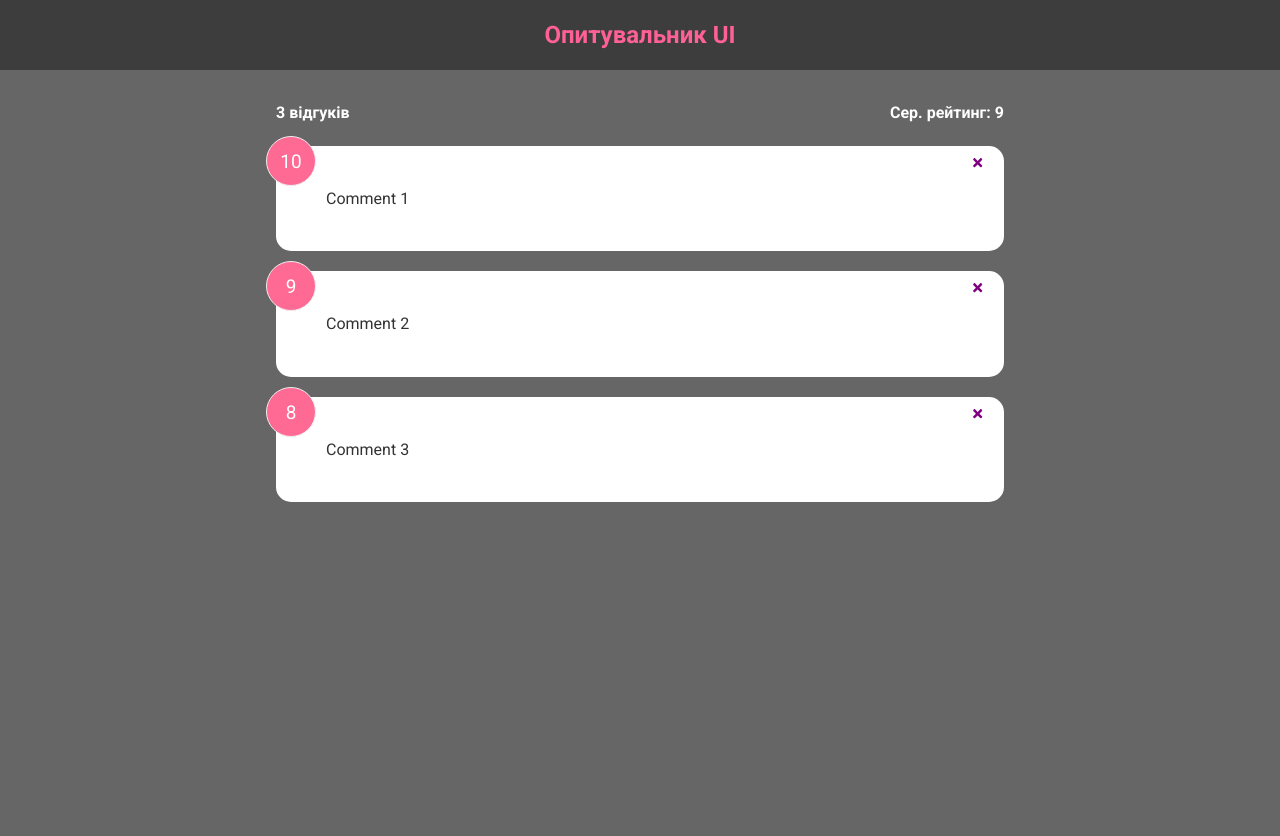
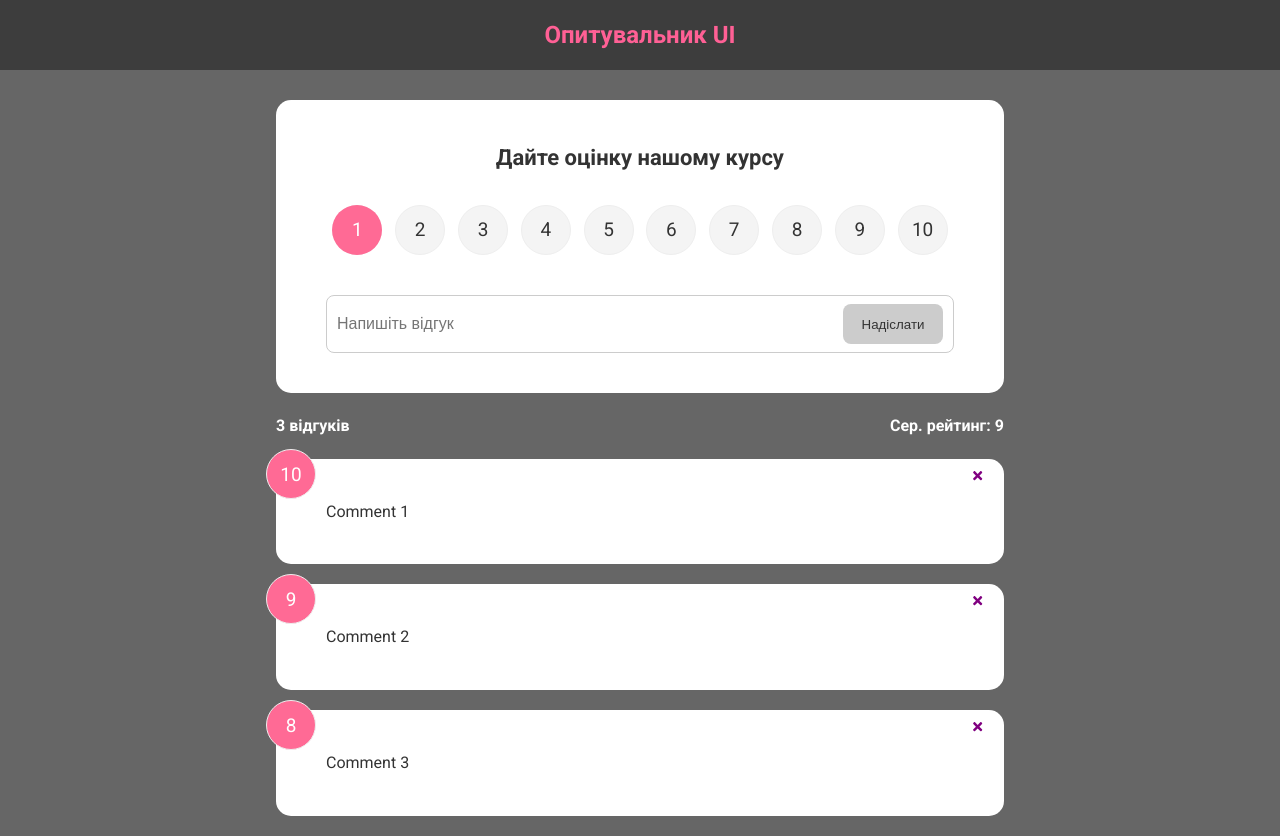
Before and after one commit to nat-dep-clg-chnu-cs/web-progarmming-2024, a React (Vite) app: page /app in a window 1280 px wide. Before the commit the page ends 800 px from the top, so only its background shows below. Built offline with nearby package versions, Linux system fonts and the light colour scheme.

Commit message:
Кінець лекції 4
Signed-off-by: VVKo <v.v.kovdrysh@gmail.com>

```diff
--- a/package.json
+++ b/package.json
@@ -12,7 +12,8 @@
   "dependencies": {
     "react": "^18.2.0",
     "react-dom": "^18.2.0",
-    "react-icons": "^5.0.1"
+    "react-icons": "^5.0.1",
+    "uuid": "^9.0.1"
   },
   "devDependencies": {
     "@types/react": "^18.2.43",
--- a/src/App.jsx
+++ b/src/App.jsx
@@ -4,10 +4,18 @@
 import {useState} from "react";
 import FeedBackList from "./components/FeedBackList.jsx";
 import FeedbackStat from "./components/FeedbackStat.jsx";
+import FeedbackForm from "./components/FeedbackForm.jsx";
+import { v4 as uuidv4 } from 'uuid';
 
 
 function App() {
     const [feedbacks, setFeedbacks] = useState(FeedbackData)
+
+    const addFeedback = (newFeedback) => {
+        newFeedback.id = uuidv4()
+        setFeedbacks([newFeedback, ...feedbacks])
+
+    }
 
     const deleteFeedback = (id) => {
         if(window.confirm('Ви впевнені, що хочете видалити цей важливий відгук??')
@@ -23,6 +31,7 @@
     <>
         <Header />
         <div className="container">
+            <FeedbackForm handleAdd={addFeedback} />
             <FeedbackStat feedbacks={feedbacks} />
             <FeedBackList feedbacks={feedbacks} handleDelete={deleteFeedback}/>
         </div>
--- a/src/components/FeedBackItem.jsx
+++ b/src/components/FeedBackItem.jsx
@@ -1,15 +1,19 @@
 import Card from "../shared/Card.jsx";
 import {FaTimes} from "react-icons/fa";
+import {useState} from "react";
 
 
 const FeedBackItem = ({item, handleDelete}) => {
+    const [rating, setRating] = useState(item.rating)
+    const [text, setText] = useState(item.text)
+
     return (
         <Card>
-            <div className="num-display"> {item.rating}</div>
+            <div className="num-display"> {rating}</div>
             <button className="close" onClick={()=>handleDelete(item.id)}>
                 <FaTimes color="purple" />
             </button>
-            <div className="text-display">{item.text}</div>
+            <div className="text-display">{text}</div>
         </Card>
     );
 };
--- /dev/null
+++ b/src/components/FeedbackForm.jsx
@@ -0,0 +1,65 @@
+
+import Card from "../shared/Card.jsx";
+import {useState} from "react";
+import Button from "../shared/Button.jsx";
+import RatingSelect from "./RatingSelect.jsx";
+
+const FeedbackForm = ({handleAdd}) => {
+    const [text, setText] = useState('')
+    const [rating, setRating] = useState(10)
+    const [btnDisabled, setBtnDisabled] = useState(true)
+    const [message, setMessage] = useState('')
+    const handleTextChange = (e) => {
+
+
+        if (text === ''){
+            setBtnDisabled(true)
+            setMessage(null)
+        } else if (text !== '' && text.trim().length <= 8){
+            setMessage('Текст повинен містити щонайменше 10 символів')
+            setBtnDisabled(true)
+        } else {
+            setMessage(null)
+            setBtnDisabled(false)
+        }
+
+        setText(e.target.value)
+    }
+
+    const handleSubmit = (e) => {
+        e.preventDefault()
+
+        if(text.trim().length > 0){
+            const newFeedback = {
+                text,
+                rating,
+            }
+
+            handleAdd(newFeedback)
+            setText('')
+        }
+
+    }
+    return (
+        <Card>
+            <form onSubmit={handleSubmit}>
+                <h2>Дайте оцінку нашому курсу</h2>
+                <RatingSelect />
+                <div className="input-group">
+                    <input
+                        onChange={handleTextChange}
+                        type="text"
+                        placeholder={'Напишіть відгук'}
+                        value={text}
+                    />
+                    <Button type={'submit'} isDisable={btnDisabled}>Надіслати</Button>
+                </div>
+                {message && <div className="message">{message}</div>}
+            </form>
+
+
+        </Card>
+    );
+};
+
+export default FeedbackForm;
--- /dev/null
+++ b/src/components/RatingSelect.jsx
@@ -0,0 +1,77 @@
+import {useState} from "react";
+
+
+const RatingItem = ({nmbr, handlCh, selected}) => {
+    return (
+        <li>
+            <input
+                type="radio"
+                id={`num${nmbr}`}
+                value={`${nmbr}`}
+                onChange={handlCh}
+                checked={selected === nmbr}
+            />
+            <label htmlFor={`num${nmbr}`}>{nmbr}</label>
+        </li>
+    )
+}
+
+const RatingSelect = () => {
+    const [selected, setSelected] = useState(1)
+
+    const handleChange = e => {
+        console.log(e.currentTarget.value, typeof e.currentTarget.value)
+        setSelected(+e.currentTarget.value)
+    }
+
+    return (
+        <ul className="rating">
+            {[1,2,3,4,5,6,7,8,9,10].map(i => <RatingItem key={i}
+                                                           nmbr={i}
+                                                           selected={selected}
+                                                           handlCh={handleChange} />)}
+            {/*<li>*/}
+            {/*    <input*/}
+            {/*        type="radio"*/}
+            {/*        id='num1'*/}
+            {/*        value={'1'}*/}
+            {/*        onChange={handleChange}*/}
+            {/*        checked={selected === 1}*/}
+            {/*    />*/}
+            {/*    <label htmlFor="num1">1</label>*/}
+            {/*</li>*/}
+            {/*<li>*/}
+            {/*    <input*/}
+            {/*        type="radio"*/}
+            {/*        id='num2'*/}
+            {/*        value={'2'}*/}
+            {/*        onChange={handleChange}*/}
+            {/*        checked={selected === 2}*/}
+            {/*    />*/}
+            {/*    <label htmlFor="num2">2</label>*/}
+            {/*</li>*/}
+            {/*<li>*/}
+            {/*    <input*/}
+            {/*        type="radio"*/}
+            {/*        id='num3'*/}
+            {/*        value={'3'}*/}
+            {/*        onChange={handleChange}*/}
+            {/*        checked={selected === 3}*/}
+            {/*    />*/}
+            {/*    <label htmlFor="num3">3</label>*/}
+            {/*</li>*/}
+            {/*<RatingItem*/}
+            {/*    nmbr={4}*/}
+            {/*    selected={selected}*/}
+            {/*    handlCh={handleChange}*/}
+            {/*/>*/}
+            {/*<RatingItem*/}
+            {/*    nmbr={5}*/}
+            {/*    selected={selected}*/}
+            {/*    handlCh={handleChange}*/}
+            {/*/>*/}
+        </ul>
+    );
+};
+
+export default RatingSelect;
--- /dev/null
+++ b/src/shared/Button.jsx
@@ -0,0 +1,26 @@
+
+import PropTypes from "prop-types";
+
+const Button = ({children, version, type, isDisable}) => {
+    return (
+        <button type={type} disabled={isDisable} className={`btn btn-${version}`}>
+            {children}
+        </button>
+    );
+};
+
+Button.defaultProps = {
+    version: 'primary',
+    type: 'button',
+    isDisabled: false,
+}
+
+Button.propTypes = {
+    children: PropTypes.node.isRequired,
+    version: PropTypes.string,
+    type: PropTypes.string,
+    isDisabled: PropTypes.bool
+
+}
+
+export default Button;
```
Also changed, not shown: 1 other file (tests, documents, lock files or other folders).
